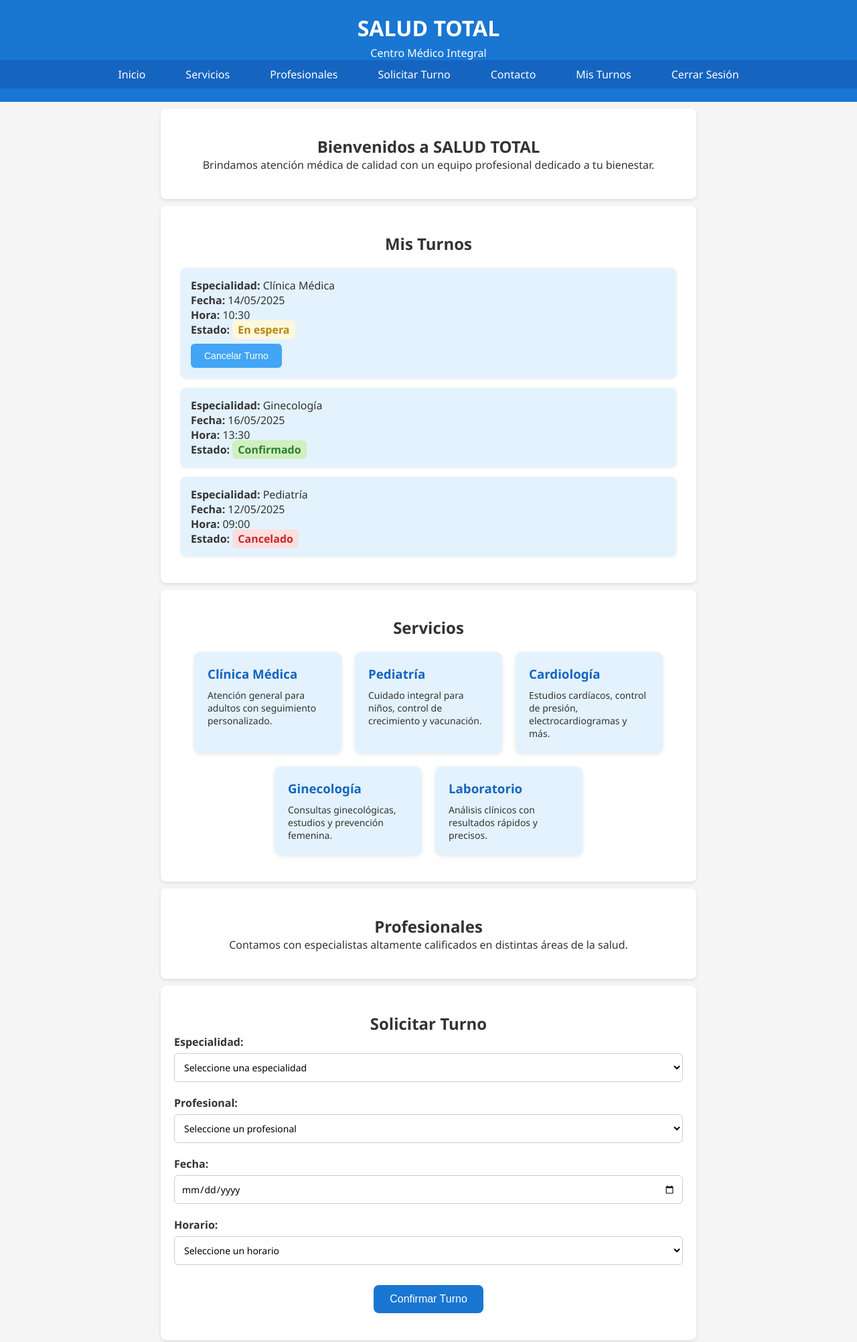
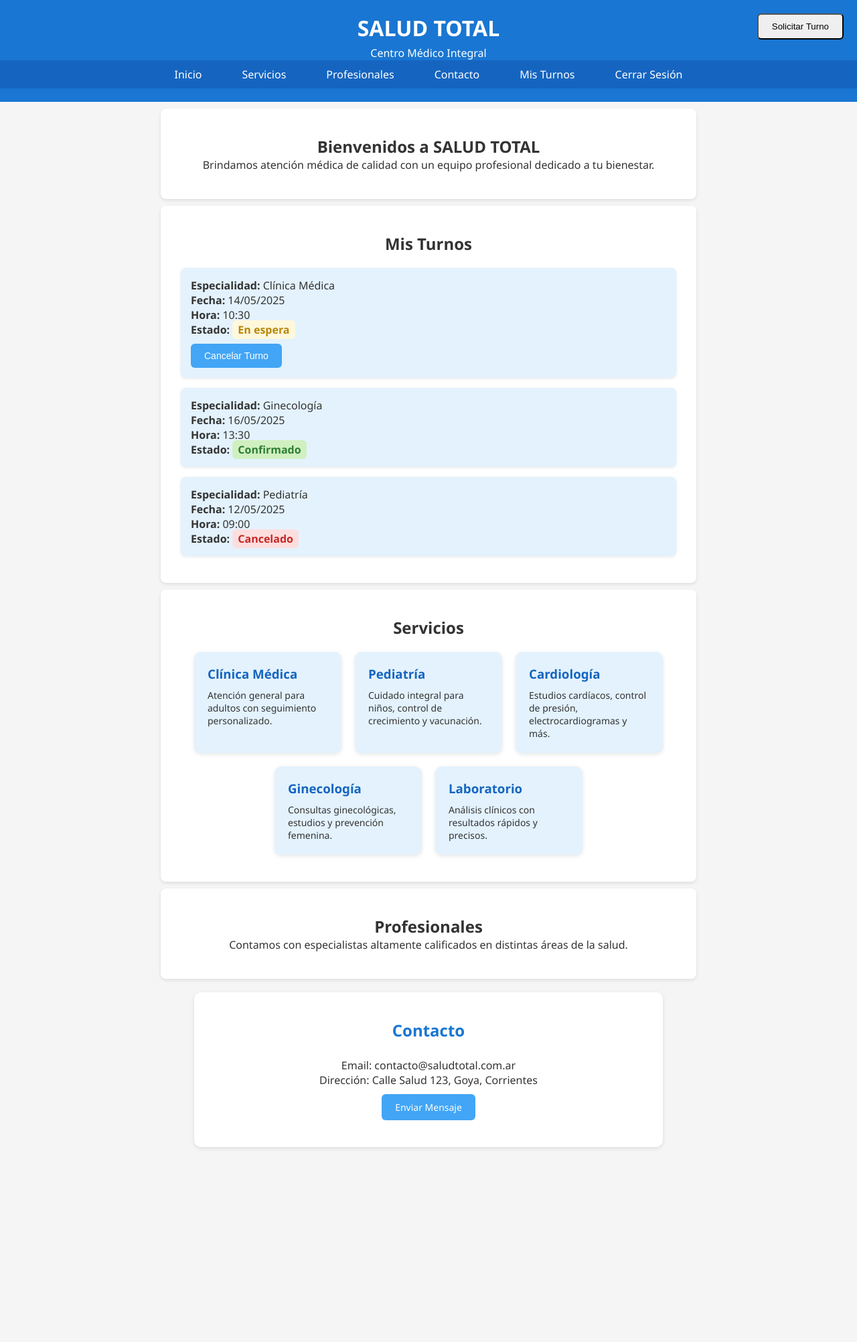
Before and after one commit to Coletti68/TPI-Metodologia-1, a plain HTML site: page Proyecto/Front/Home_Login.html in a window 1280 px wide. Shown: the top 2003 px of the page at 67% size. After the commit the page ends 1732 px from the top, so only its background shows below. Drawn offline with Linux system fonts and the light colour scheme.

Commit message:
Se cambio de lugar la peticion de turnos
a

```diff
--- a/Proyecto/Front/Home_Login.html
+++ b/Proyecto/Front/Home_Login.html
@@ -17,7 +17,6 @@
         <li><a class="boton-nav" href="#inicio">Inicio</a></li>
         <li><a class="boton-nav" href="#servicios">Servicios</a></li>
         <li><a class="boton-nav" href="#profesionales">Profesionales</a></li>
-        <li><a class="boton-nav" href="#solicitar-turno">Solicitar Turno</a></li>
         <li><a class="boton-nav" href="#contacto">Contacto</a></li>
         <li><a class="boton-nav" href="#misturnos">Mis Turnos</a></li>
         <li><a class="boton-nav" href="Home_No_Login.html">Cerrar Sesión</a></li>
@@ -93,57 +92,9 @@
     <p>Contamos con especialistas altamente calificados en distintas áreas de la salud.</p>
 </section>
 
-<!--<section id="turnos">
-    <h2>Solicitar Turno</h2>
-    <p>Puedes solicitar tu turno desde nuestra app web o llamando al (03777) 123456.</p>
-    <button class="boton-principal">Solicitar Turno</button>
-</section>-->
-
-<section id="solicitar-turno">
-  <h2>Solicitar Turno</h2>
-
-  <form class="form-turno">
-    <div class="grupo-form">
-      <label for="especialidad">Especialidad:</label>
-      <select id="especialidad" name="especialidad">
-        <option value="">Seleccione una especialidad</option>
-        <option value="clinica">Clínica Médica</option>
-        <option value="pediatria">Pediatría</option>
-        <option value="cardiologia">Cardiología</option>
-        <option value="ginecologia">Ginecología</option>
-      </select>
-    </div>
-
-    <div class="grupo-form">
-      <label for="profesional">Profesional:</label>
-      <select id="profesional" name="profesional">
-        <option value="">Seleccione un profesional</option>
-        <!-- Se cargan dinámicamente en un sistema real -->
-        <option value="1">Dra. María Pérez</option>
-        <option value="2">Dr. Juan López</option>
-      </select>
-    </div>
-
-    <div class="grupo-form">
-      <label for="fecha">Fecha:</label>
-      <input type="date" id="fecha" name="fecha">
-    </div>
-
-    <div class="grupo-form">
-      <label for="horario">Horario:</label>
-      <select id="horario" name="horario">
-        <option value="">Seleccione un horario</option>
-        <option>08:00</option>
-        <option>09:30</option>
-        <option>11:00</option>
-        <option>15:30</option>
-        <option>17:00</option>
-      </select>
-    </div>
-
-    <button type="submit" class="boton-principal">Confirmar Turno</button>
-  </form>
-</section>
+<button id="botonTurno" class="boton-nav">
+  <a href="/turnos.html">Solicitar Turno</a>
+</button>
 
 <section id="contacto">
   <h2>Contacto</h2>
--- a/Proyecto/Front/estilos.css
+++ b/Proyecto/Front/estilos.css
@@ -1,4 +1,4 @@
-/* ========== Reset General ========== */
+ /* ========== Reset General ========== */
 * {
     margin: 0;
     padding: 0;
@@ -112,6 +112,26 @@ a.boton-secundario:hover {
     gap: 20px;
     margin-top: 20px;
 }
+
+#botonTurno a:hover {
+  color: black;
+}
+
+#botonTurno:hover {
+  background-color: lightgreen;
+}
+
+#botonTurno {
+  position: absolute;
+  right: 20px;
+  top: 20px;
+}
+
+#botonTurno a {
+  text-decoration: none;
+  color: black;
+}
+
 
 .tarjeta-servicio {
     background-color: #e3f2fd;
```
Also changed, not shown: turnos.html (added, +60 -0 lines).
